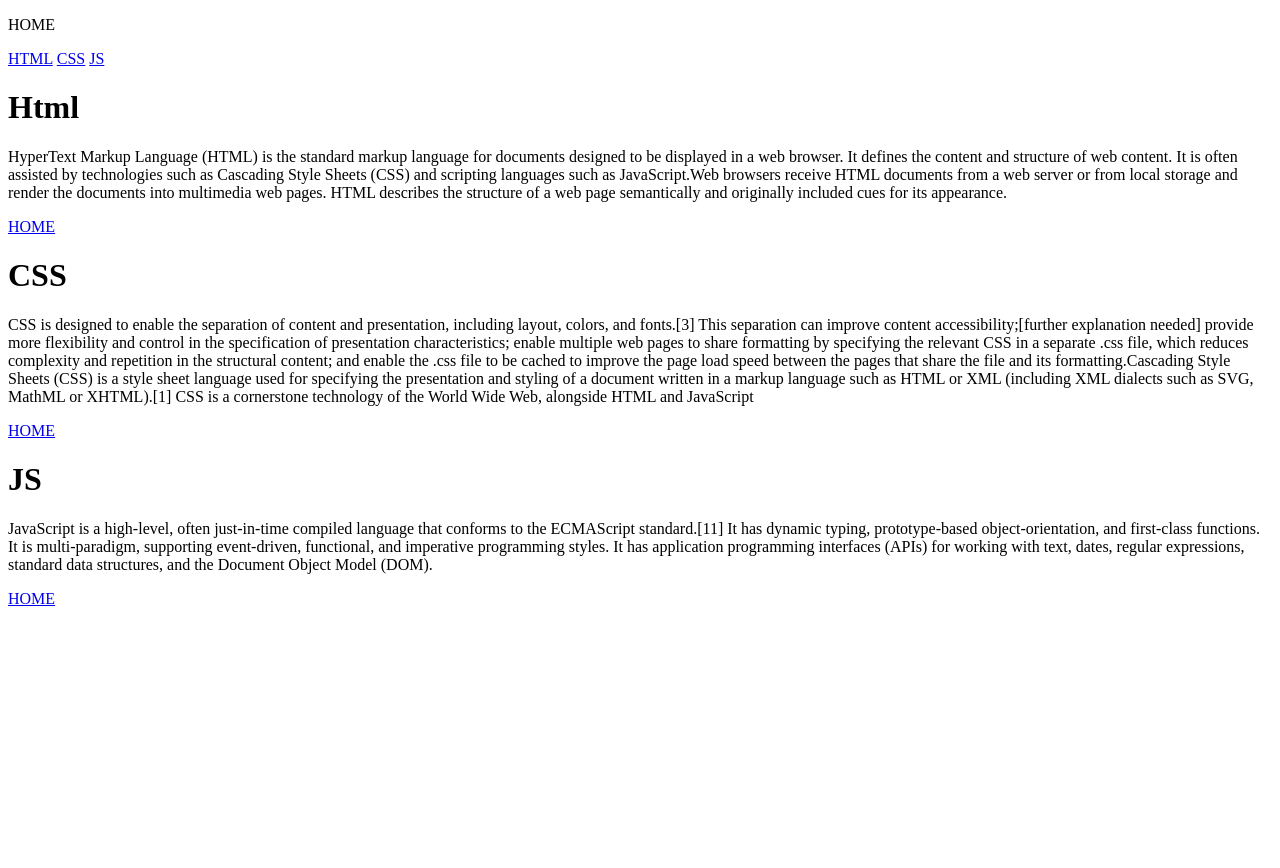
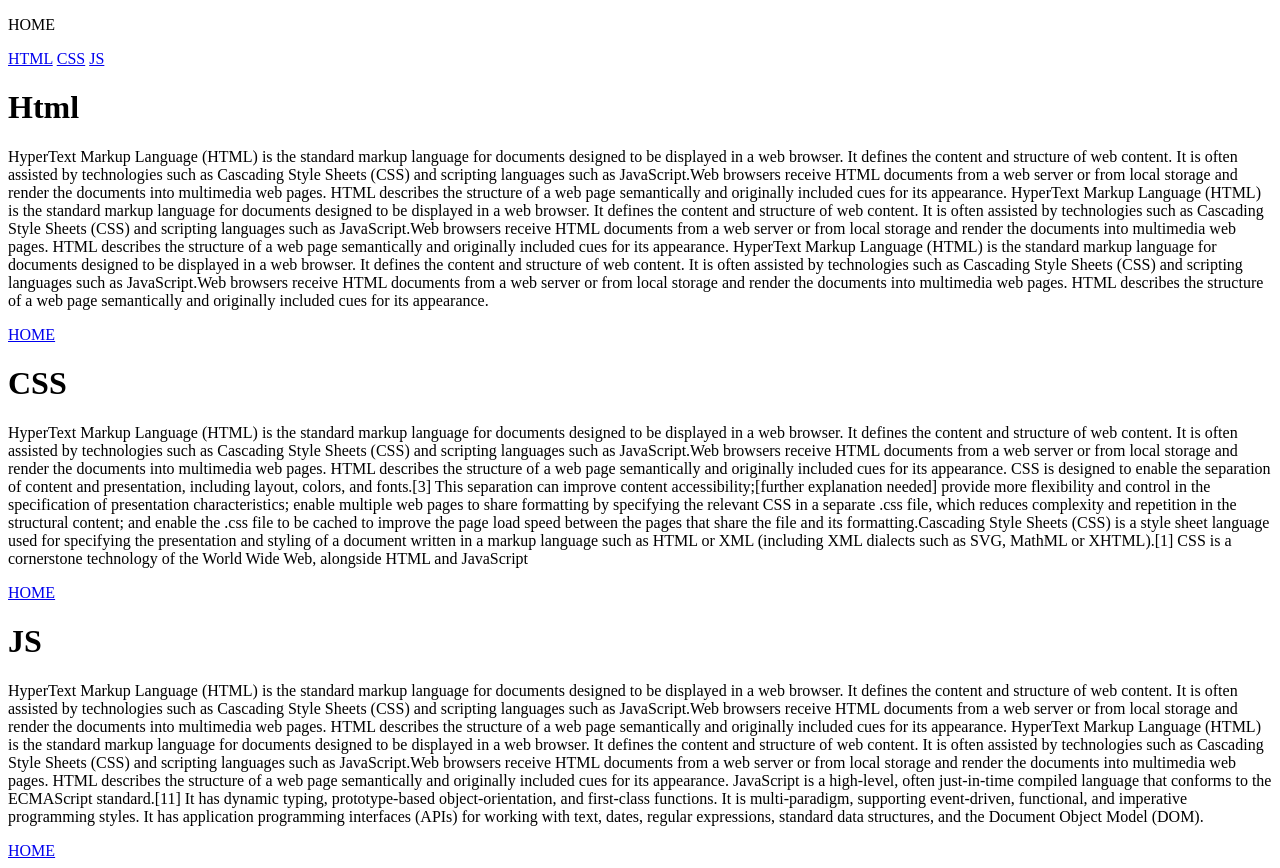
Before and after one commit to Abhiramvadla12/day3, a plain HTML site: page index.html in a window 1280 px wide. Before the commit the page ends 800 px from the top, so only its background shows below. Drawn offline with Linux system fonts and the light colour scheme.

Commit message:
added more content for booking maring

```diff
--- a/index.html
+++ b/index.html
@@ -14,15 +14,22 @@
     <h1 id="html">Html</h1>
     <p>
         HyperText Markup Language (HTML) is the standard markup language for documents designed to be displayed in a web browser. It defines the content and structure of web content. It is often assisted by technologies such as Cascading Style Sheets (CSS) and scripting languages such as JavaScript.Web browsers receive HTML documents from a web server or from local storage and render the documents into multimedia web pages. HTML describes the structure of a web page semantically and originally included cues for its appearance.
+        HyperText Markup Language (HTML) is the standard markup language for documents designed to be displayed in a web browser. It defines the content and structure of web content. It is often assisted by technologies such as Cascading Style Sheets (CSS) and scripting languages such as JavaScript.Web browsers receive HTML documents from a web server or from local storage and render the documents into multimedia web pages. HTML describes the structure of a web page semantically and originally included cues for its appearance.
+        HyperText Markup Language (HTML) is the standard markup language for documents designed to be displayed in a web browser. It defines the content and structure of web content. It is often assisted by technologies such as Cascading Style Sheets (CSS) and scripting languages such as JavaScript.Web browsers receive HTML documents from a web server or from local storage and render the documents into multimedia web pages. HTML describes the structure of a web page semantically and originally included cues for its appearance.
+
     </p>
     <a href="#home">HOME</a>
     <h1 id="css">CSS</h1>
     <p>
+        HyperText Markup Language (HTML) is the standard markup language for documents designed to be displayed in a web browser. It defines the content and structure of web content. It is often assisted by technologies such as Cascading Style Sheets (CSS) and scripting languages such as JavaScript.Web browsers receive HTML documents from a web server or from local storage and render the documents into multimedia web pages. HTML describes the structure of a web page semantically and originally included cues for its appearance.
         CSS is designed to enable the separation of content and presentation, including layout, colors, and fonts.[3] This separation can improve content accessibility;[further explanation needed] provide more flexibility and control in the specification of presentation characteristics; enable multiple web pages to share formatting by specifying the relevant CSS in a separate .css file, which reduces complexity and repetition in the structural content; and enable the .css file to be cached to improve the page load speed between the pages that share the file and its formatting.Cascading Style Sheets (CSS) is a style sheet language used for specifying the presentation and styling of a document written in a markup language such as HTML or XML (including XML dialects such as SVG, MathML or XHTML).[1] CSS is a cornerstone technology of the World Wide Web, alongside HTML and JavaScript
     </p>
     <a href="#home">HOME</a>
     <h1 id="js">JS</h1>
     <p>
+        HyperText Markup Language (HTML) is the standard markup language for documents designed to be displayed in a web browser. It defines the content and structure of web content. It is often assisted by technologies such as Cascading Style Sheets (CSS) and scripting languages such as JavaScript.Web browsers receive HTML documents from a web server or from local storage and render the documents into multimedia web pages. HTML describes the structure of a web page semantically and originally included cues for its appearance.
+        HyperText Markup Language (HTML) is the standard markup language for documents designed to be displayed in a web browser. It defines the content and structure of web content. It is often assisted by technologies such as Cascading Style Sheets (CSS) and scripting languages such as JavaScript.Web browsers receive HTML documents from a web server or from local storage and render the documents into multimedia web pages. HTML describes the structure of a web page semantically and originally included cues for its appearance.
+
         JavaScript is a high-level, often just-in-time compiled language that conforms to the ECMAScript standard.[11] It has dynamic typing, prototype-based object-orientation, and first-class functions. It is multi-paradigm, supporting event-driven, functional, and imperative programming styles. It has application programming interfaces (APIs) for working with text, dates, regular expressions, standard data structures, and the Document Object Model (DOM).
 
     </p>
```
